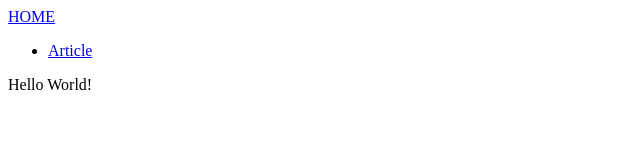
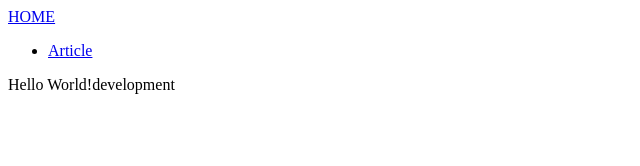
Before and after one commit to dannyp0930/react-typescript, a React app: page / in a window 1280 px wide. Shown: the top 166 px of the page, without its empty margins (0-640 px from the left). Built offline with nearby package versions, Linux system fonts and the light colour scheme.

Commit message:
feat: dotenv

```diff
--- a/src/pages/home/index.tsx
+++ b/src/pages/home/index.tsx
@@ -1,3 +1,6 @@
 export default function Home() {
-  return <article>Hello World!</article>;
+  return <article>
+    Hello World!
+    {process.env.NODE_ENV}
+  </article>;
 }
--- a/webpack.config.js
+++ b/webpack.config.js
@@ -5,7 +5,10 @@ const { CleanWebpackPlugin } = require("clean-webpack-plugin"); // 빌드 캐시
 const TerserPlugin = require("terser-webpack-plugin");
 const MiniCssExtractPlugin = require("mini-css-extract-plugin");
 const CssMinimizerPlugin = require("css-minimizer-webpack-plugin");
+const Dotenv = require("dotenv-webpack");
 const production = process.env.NODE_ENV === "production"; // 프로덕션 모드 여부 확인
+const PORT = process.env.PORT || 3000;
+const API_URL = process.env.API_URL || "localhost:8080";
 
 module.exports = {
   mode: production ? "production" : "development",
@@ -62,11 +65,11 @@ module.exports = {
   // webpack-dev-server
   devServer: {
     historyApiFallback: true,
-    port: 3000,
+    port: PORT,
     static: path.resolve(__dirname, "dist"),
     proxy: [
       {
-        "/api": "localhost:8080",
+        "/api": API_URL,
       },
     ],
   },
@@ -94,5 +97,8 @@ module.exports = {
     new MiniCssExtractPlugin({
       filename: production ? "[name].[contenthash].css" : "[name].min.css",
     }),
+    new Dotenv({
+      path: `.env.${process.env.NODE_ENV}`,
+    }),
   ],
 };
```
Also changed, not shown: package.json (+6 -3 lines), 2 other files (tests, documents, lock files or other folders).
